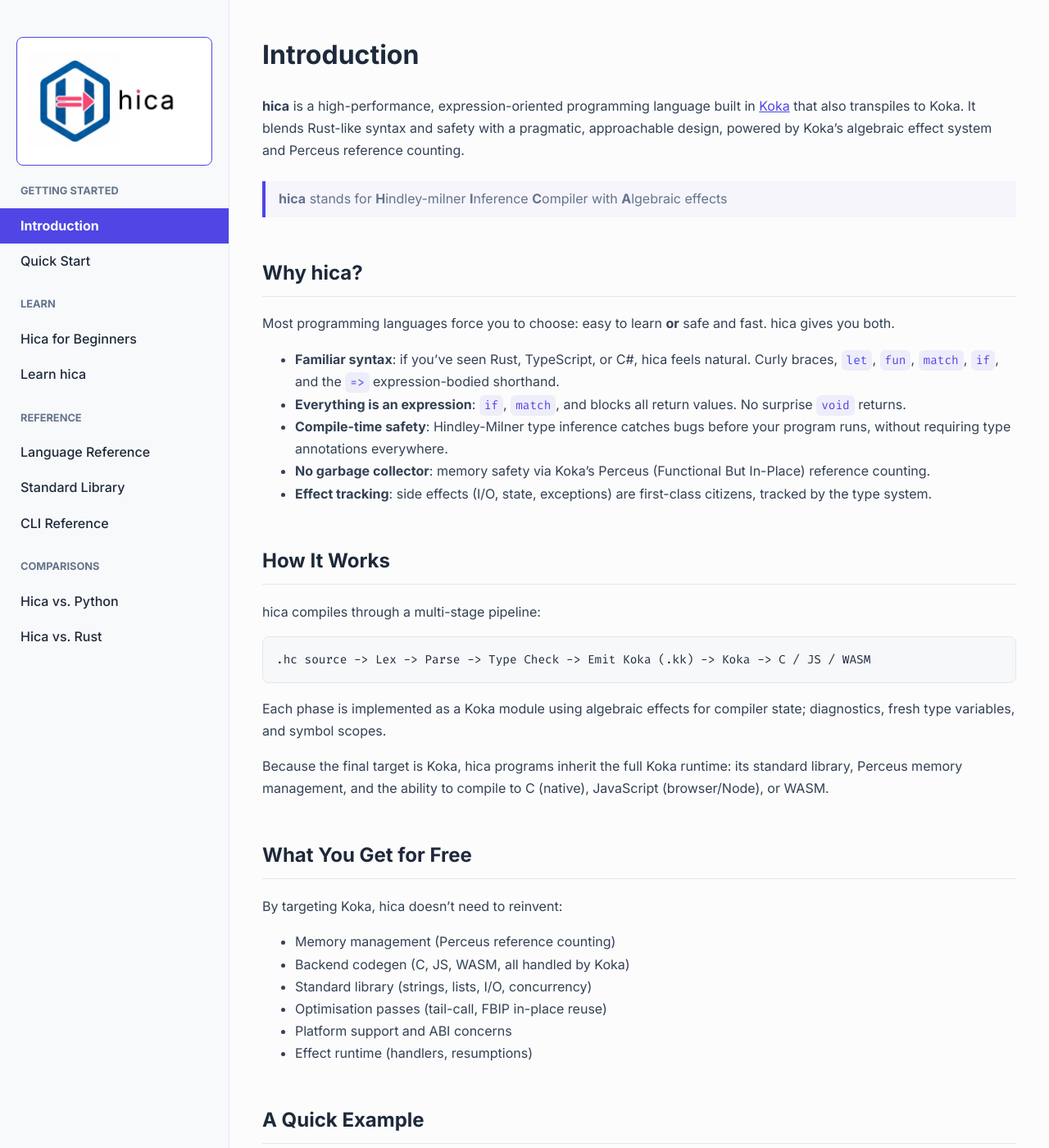
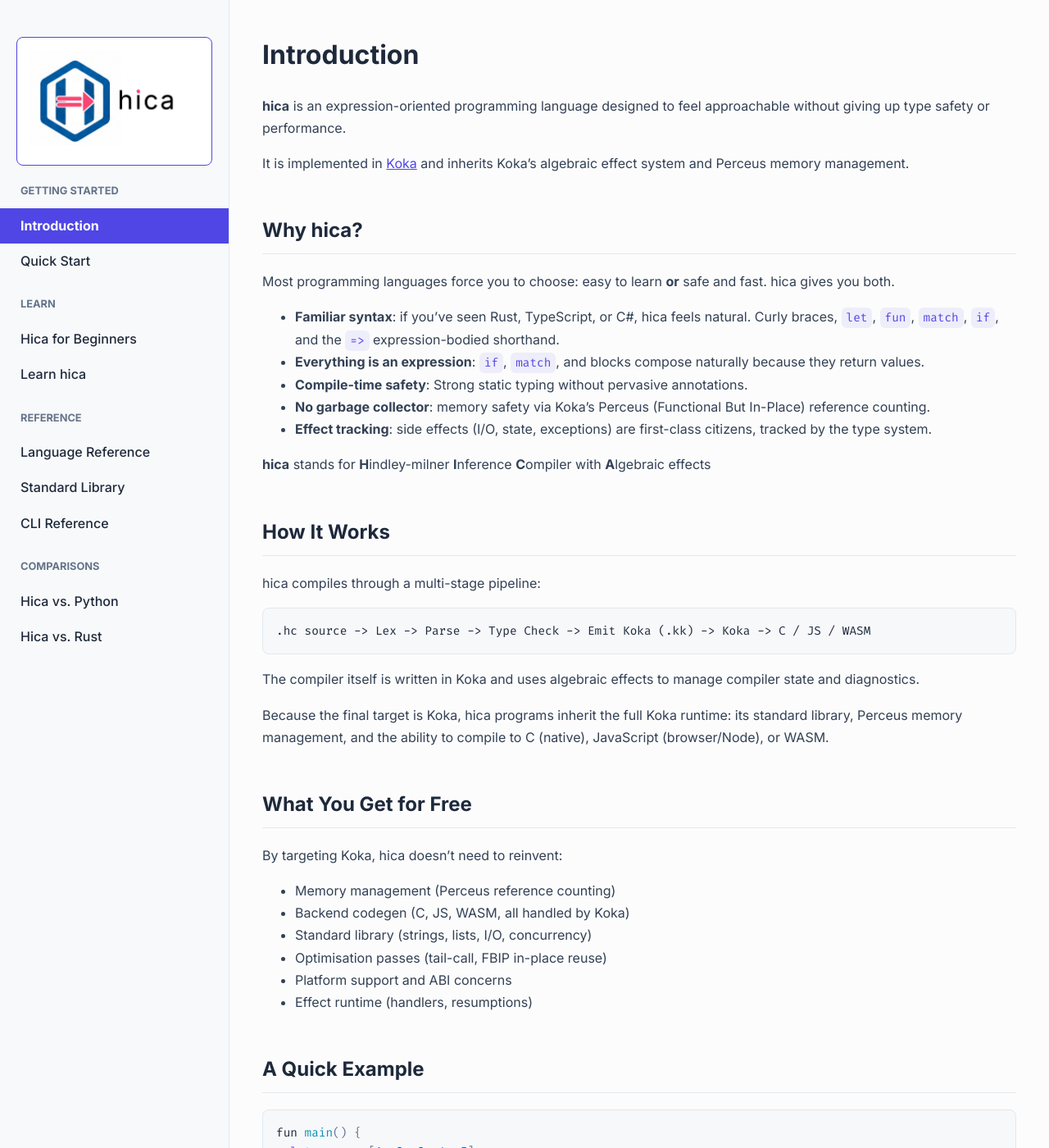
Before and after one commit to cladam/hica, a Jekyll site: the page built from docs/index.md, in a window 1280 px wide and 1400 px high. Shown: the whole window at 82% size. Built offline with Jekyll 4.4.1, drawn with Linux system fonts in a browser that asks for light colours; some of the changed text lies outside the part shown.

Commit message:
docs: more minor updates

````diff
--- a/docs/index.md
+++ b/docs/index.md
@@ -5,19 +5,21 @@
 
 # Introduction
 
-**hica** is a high-performance, expression-oriented programming language built in [Koka](https://koka-lang.github.io/) that also transpiles to Koka. It blends Rust-like syntax and safety with a pragmatic, approachable design, powered by Koka's algebraic effect system and Perceus reference counting.
+**hica** is an expression-oriented programming language designed to feel approachable without giving up type safety or performance.
 
-> **hica** stands for **H**indley-milner **I**nference **C**ompiler with **A**lgebraic effects
+It is implemented in [Koka](https://koka-lang.github.io/) and inherits Koka’s algebraic effect system and Perceus memory management.
 
 ## Why hica?
 
 Most programming languages force you to choose: easy to learn **or** safe and fast. hica gives you both.
 
 - **Familiar syntax**: if you've seen Rust, TypeScript, or C#, hica feels natural. Curly braces, `let`, `fun`, `match`, `if`, and the `=>` expression-bodied shorthand.
-- **Everything is an expression**: `if`, `match`, and blocks all return values. No surprise `void` returns.
-- **Compile-time safety**: Hindley-Milner type inference catches bugs before your program runs, without requiring type annotations everywhere.
+- **Everything is an expression**: `if`, `match`, and blocks compose naturally because they return values.
+- **Compile-time safety**: Strong static typing without pervasive annotations.
 - **No garbage collector**: memory safety via Koka's Perceus (Functional But In-Place) reference counting.
 - **Effect tracking**: side effects (I/O, state, exceptions) are first-class citizens, tracked by the type system.
+
+**hica** stands for **H**indley-milner **I**nference **C**ompiler with **A**lgebraic effects
 
 ## How It Works
 
@@ -27,7 +29,7 @@
 .hc source -> Lex -> Parse -> Type Check -> Emit Koka (.kk) -> Koka -> C / JS / WASM
 ```
 
-Each phase is implemented as a Koka module using algebraic effects for compiler state; diagnostics, fresh type variables, and symbol scopes.
+The compiler itself is written in Koka and uses algebraic effects to manage compiler state and diagnostics.
 
 Because the final target is Koka, hica programs inherit the full Koka runtime: its standard library, Perceus memory management, and the ability to compile to C (native), JavaScript (browser/Node), or WASM.
 
@@ -45,16 +47,12 @@
 ## A Quick Example
 
 ```rust
-fun fizzbuzz(n) =>
-  if n % 15 == 0 { "fizzbuzz" }
-  else if n % 3 == 0 { "fizz" }
-  else if n % 5 == 0 { "buzz" }
-  else { "{n}" }
+fun main() {
+  let nums = [1, 2, 3, 4, 5]
+    |> filter((x) => x % 2 == 0)
+    |> map((x) => x * 10)
 
-fun main() {
-  for i in 0..20 {
-    println(fizzbuzz(i + 1))
-  }
+  println(nums)
 }
 ```
 
````
Also changed, not shown: docs/quick-start.md (+1 -1 lines).
